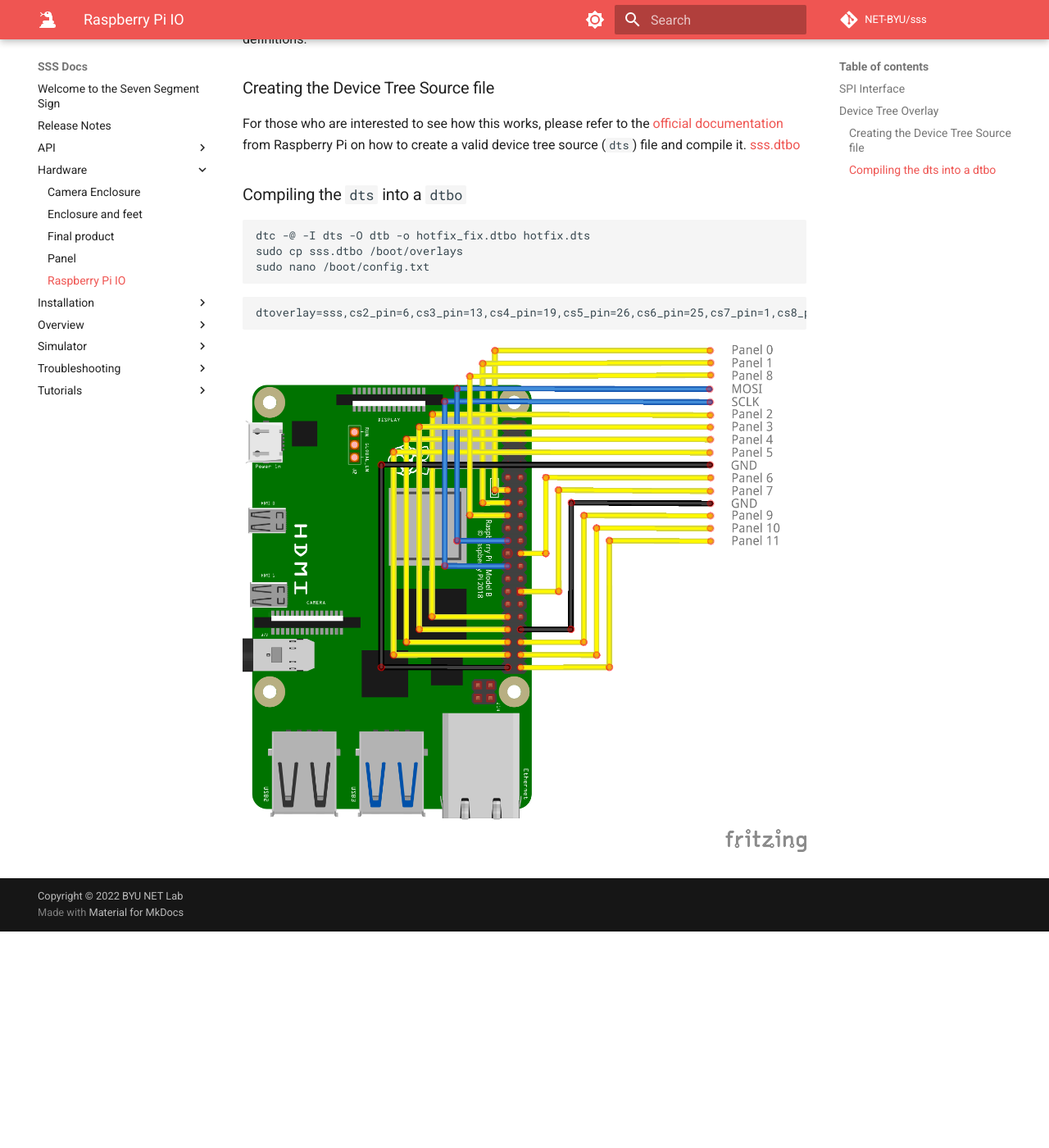
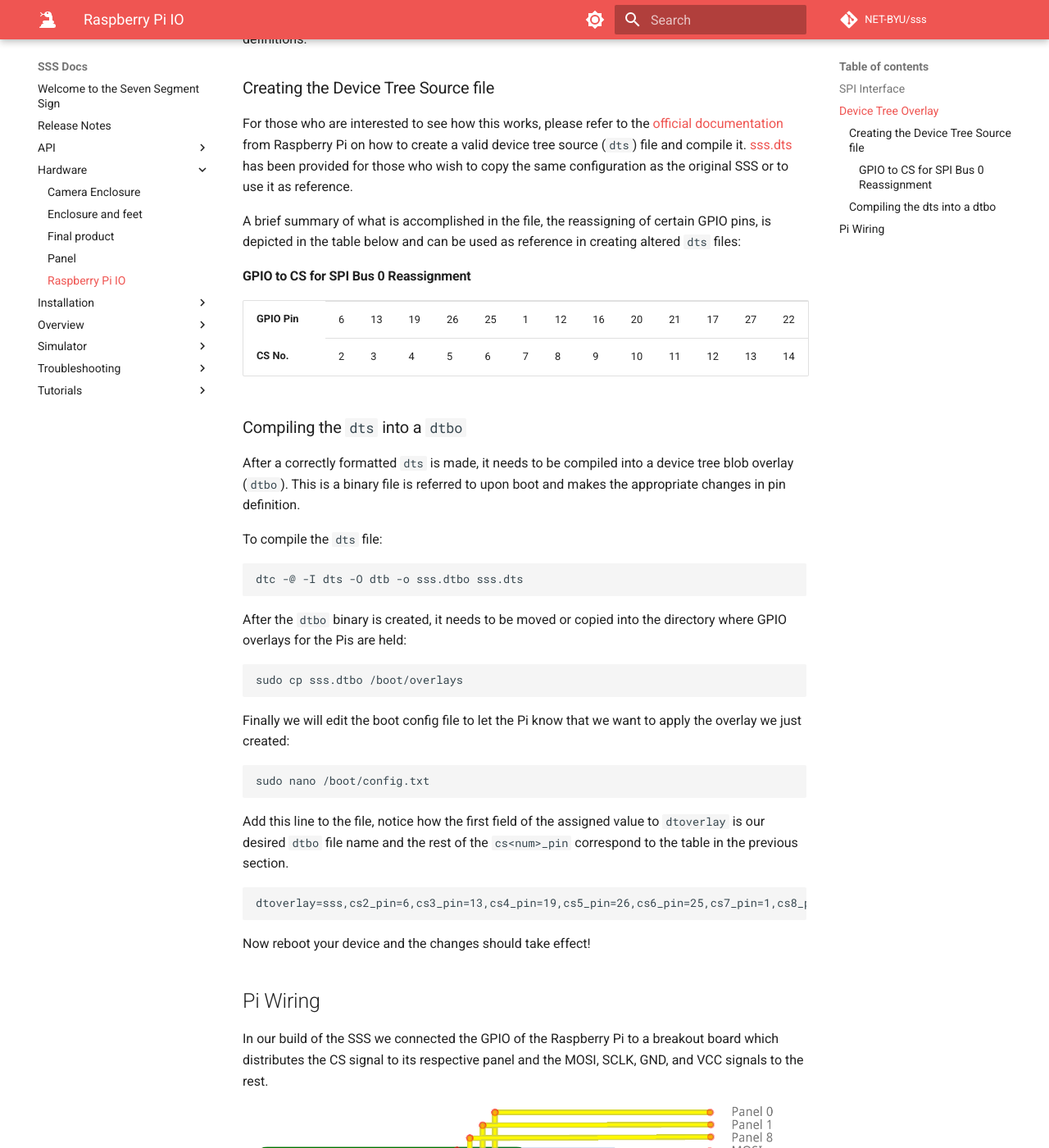
Before and after one commit to NET-BYU/sss, an MkDocs documentation site: the page built from docs/Hardware/Raspberry Pi IO.md, in a window 1280 px wide and 1400 px high, scrolled down 861 px. Shown: the whole window at 82% size. Built offline with MkDocs 1.6.1 and Material for MkDocs 9.7.7, drawn with Linux system fonts in a browser that asks for light colours; comment, search, counter and statistics services are not loaded; before the commit the page ends 1997 px from its top, so only the background shows below that.

Commit message:
Finished GPIO article

````diff
--- a/docs/Hardware/Raspberry Pi IO.md
+++ b/docs/Hardware/Raspberry Pi IO.md
@@ -14,20 +14,76 @@ We can overcome this problem by reassigning some of the GPIO pins on the Pi to b
 
 ### Creating the Device Tree Source file
 
-For those who are interested to see how this works, please refer to the [official documentation](https://www.raspberrypi.com/documentation/computers/configuration.html#device-trees-overlays-and-parameters) from Raspberry Pi on how to create a valid device tree source (`dts`) file and compile it.  [sss.dtbo]()
+For those who are interested to see how this works, please refer to the [official documentation](https://www.raspberrypi.com/documentation/computers/configuration.html#device-trees-overlays-and-parameters) from Raspberry Pi on how to create a valid device tree source (`dts`) file and compile it. [sss.dts](https://raw.githubusercontent.com/NET-BYU/sss/docs/dts/sss.dts) has been provided for those who wish to copy the same configuration as the original SSS or to use it as reference.
 
+A brief summary of what is accomplished in the file, the reassigning of certain GPIO pins, is depicted in the table below and can be used as reference in creating altered `dts` files:
+
+#### GPIO to CS for SPI Bus 0 Reassignment
+<table>
+  <tr>
+    <th>GPIO Pin</th>
+    <td>6</td>
+    <td>13</td>
+    <td>19</td>
+    <td>26</td>
+    <td>25</td>
+    <td>1</td>
+    <td>12</td>
+    <td>16</td>
+    <td>20</td>
+    <td>21</td>
+    <td>17</td>
+    <td>27</td>
+    <td>22</td>
+  </tr>
+  <tr>
+    <th>CS No.</th>
+    <td>2</td>
+    <td>3</td>
+    <td>4</td>
+    <td>5</td>
+    <td>6</td>
+    <td>7</td>
+    <td>8</td>
+    <td>9</td>
+    <td>10</td>
+    <td>11</td>
+    <td>12</td>
+    <td>13</td>
+    <td>14</td>
+  </tr>
+</table>
 
 ### Compiling the `dts` into a `dtbo`
+After a correctly formatted `dts` is made, it needs to be compiled into a device tree blob overlay (`dtbo`). This is a binary file is referred to upon boot and makes the appropriate changes in pin definition.
+
+To compile the `dts` file:
+```bash
+dtc -@ -I dts -O dtb -o sss.dtbo sss.dts
+```
+
+After the `dtbo` binary is created, it needs to be moved or copied into the directory where GPIO overlays for the Pis are held:
 
 ```bash
-dtc -@ -I dts -O dtb -o hotfix_fix.dtbo hotfix.dts
 sudo cp sss.dtbo /boot/overlays
+```
+
+Finally we will edit the boot config file to let the Pi know that we want to apply the overlay we just created:
+
+```bash
 sudo nano /boot/config.txt
 ```
+
+Add this line to the file, notice how the first field of the assigned value to `dtoverlay` is our desired `dtbo` file name and the rest of the `cs<num>_pin` correspond to the table in the previous section.
 
 ```
 dtoverlay=sss,cs2_pin=6,cs3_pin=13,cs4_pin=19,cs5_pin=26,cs6_pin=25,cs7_pin=1,cs8_pin=12,cs9_pin=16,cs10_pin=20,cs11_pin=21,cs12_pin=17,cs13_pin=27,cs14_pin=22
 ```
 
+Now reboot your device and the changes should take effect!
+
+## Pi Wiring
+
+In our build of the SSS we connected the GPIO of the Raspberry Pi to a breakout board which distributes the CS signal to its respective panel and the MOSI, SCLK, GND, and VCC signals to the rest.
 
 ![rpi-io](rpi-io.png)
````
